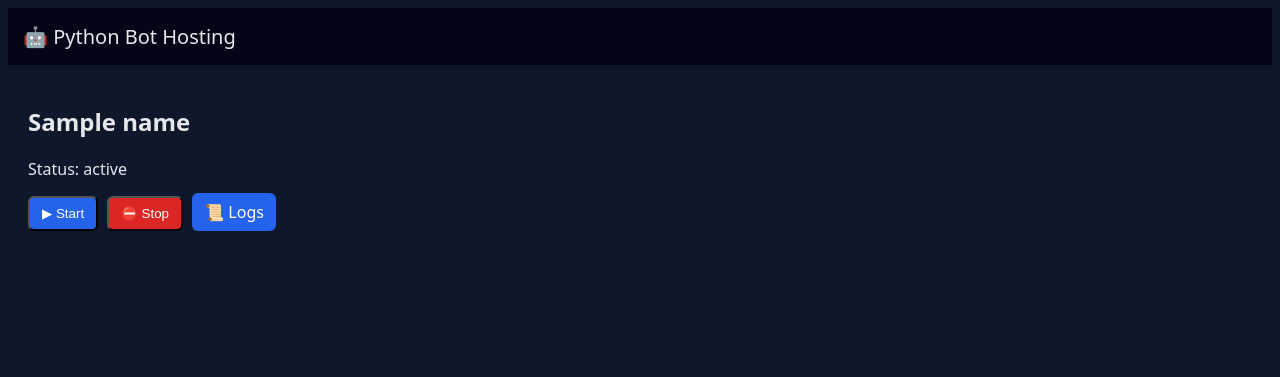
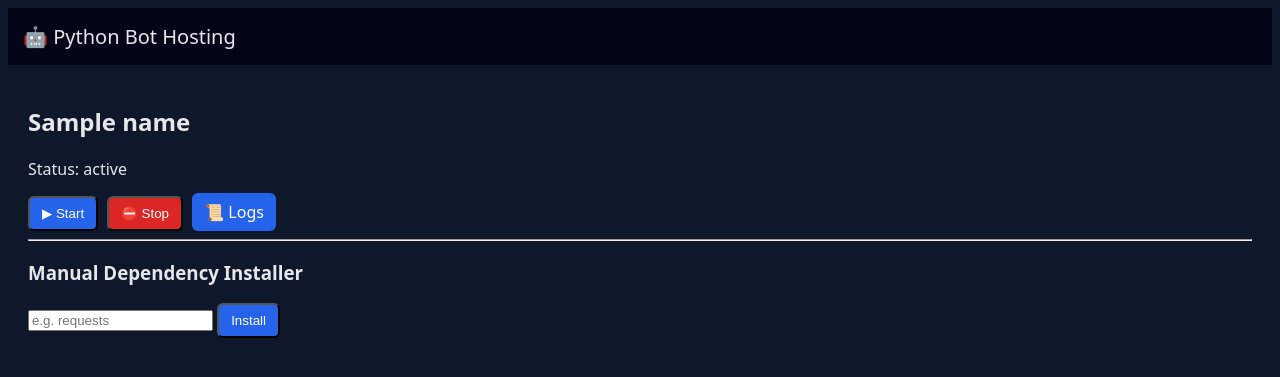
Before and after one commit to Shaun67789/TG-BOT-DEPLOYMENT, a Flask app: template templates/bot.html in a window 1280 px wide. Shown: the top 377 px of the page. Run offline with Flask 3, Linux system fonts and the light colour scheme; the template is opened without the code that fills it: most values are stand-ins (such as "Sample title", 1, 10 or a date in 2020).

Commit message:
Implement manual dependency installer in bot.html
Added manual dependency installer with input and button.

```diff
--- a/templates/bot.html
+++ b/templates/bot.html
@@ -7,5 +7,13 @@
 <button class="btn red" onclick="stopBot('{{ name }}', this)">⛔ Stop</button>
 <a class="btn" href="/logs/{{ name }}">📜 Logs</a>
 
+<hr>
+<h3>Manual Dependency Installer</h3>
+<input type="text" id="dep-input-{{ name }}" placeholder="e.g. requests" />
+<button class="btn" onclick="installDep('{{ name }}')">Install</button>
+
 <script src="/static/app.js"></script>
+<script>
+startLogStream("{{ name }}"); // keep logs updating
+</script>
 {% endblock %}
```
